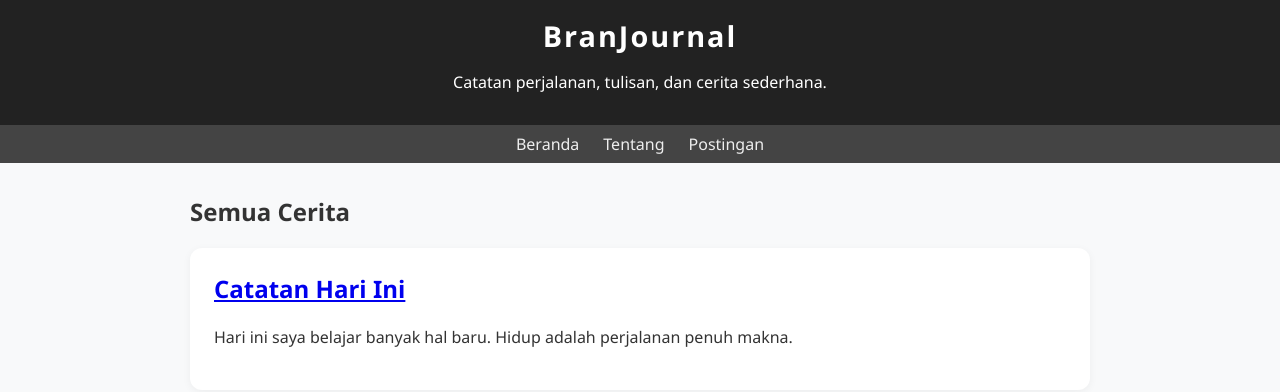
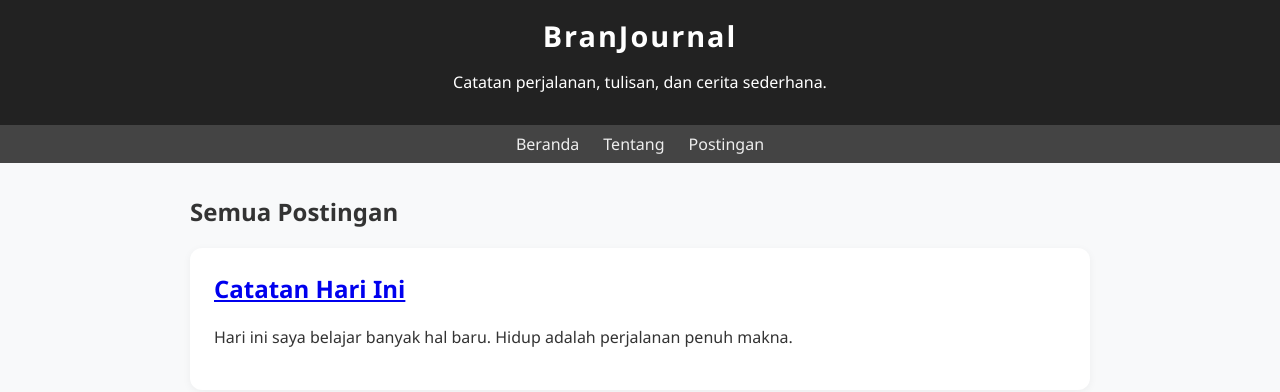
Before and after one commit to zaburrr/branjournal, a Jekyll site: the page built from postingan.md, in a window 1280 px wide. Shown: the top 392 px of the page. Built offline with Jekyll 4.4.1, drawn with Linux system fonts in a browser that asks for light colours.

Commit message:
Update and rename cerita.md to postingan.md

```diff
--- a/cerita.md
+++ b/postingan.md
@@ -1,9 +1,9 @@
 ---
 layout: default
-title: Cerita
+title: Postingan
 ---
 
-<h2>Semua Cerita</h2>
+<h2>Semua Postingan</h2>
 
 {% for post in site.posts %}
 <article class="post">
```
